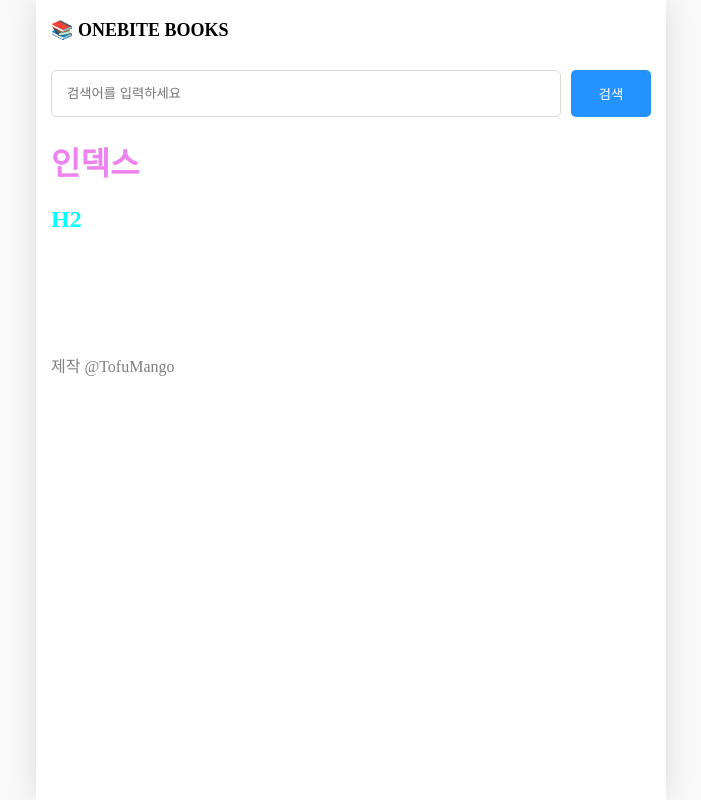
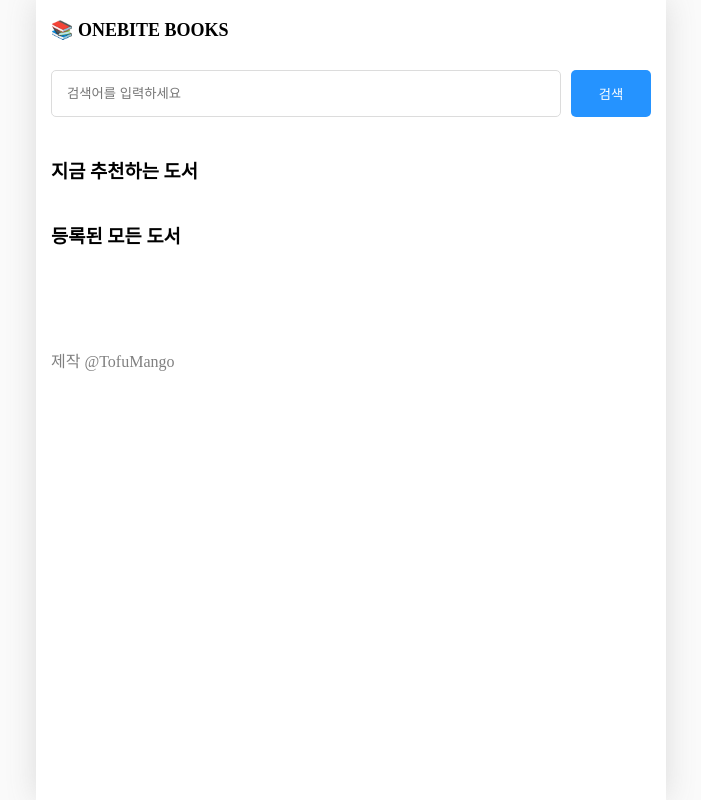
Before and after one commit to TofuMango/Onebite-books-FE, a Next.js app in the folder section02/: page / in a window 1280 px wide. Shown: the whole page, without its empty margins (289-990 px from the left). Built offline with nearby package versions, Linux system fonts and the light colour scheme.

Commit message:
20241008 루트페이지 UI, book 컴포넌트, 임시데이터(book) 추가

```diff
--- /dev/null
+++ b/section02/src/components/book-item.tsx
@@ -0,0 +1,3 @@
+export default function BookItem() {
+    return <div>도서 아이템</div>;
+}
--- a/section02/src/pages/index.module.css
+++ b/section02/src/pages/index.module.css
@@ -1,7 +1,11 @@
-.h1 {
-    color: violet;
+.container {
+    display: flex;
+    /* 배치방향 설정 */
+    flex-direction: column;
+    gap: 20px;
 }
 
-.h2 {
-    color: aqua
+/* 하단 방향 margin 제거 */
+.container h3 {
+    margin-bottom: 0px;
 }
--- a/section02/src/pages/index.tsx
+++ b/section02/src/pages/index.tsx
@@ -6,12 +6,14 @@ import { ReactNode } from 'react';
 
 export default function Home() {
   return (
-    <>
-      {/* 인라인 스타일을 지정해줄수는 있으나, 가독성을 해침 */}
-      {/* return <h1 style={{ color: "red" }}>인덱스</h1>; */}
-      <h1 className={style.h1}>인덱스</h1>
-      <h2 className={style.h2}>H2</h2>
-    </>
+    <div className={style.container}>
+      <section>
+        <h3>지금 추천하는 도서</h3>
+      </section>
+      <section>
+        <h3>등록된 모든 도서</h3>
+      </section>
+    </div>
   );
 }
 
```
Also changed, not shown: section02/src/mock/books.json (added, +29 -0 lines).
